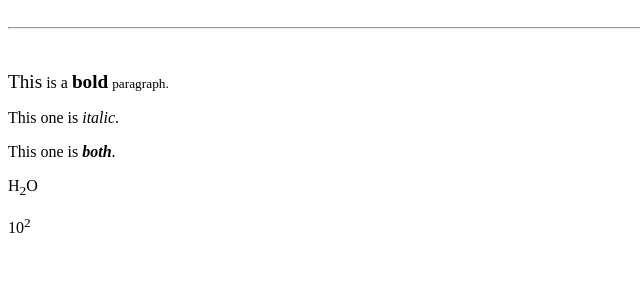
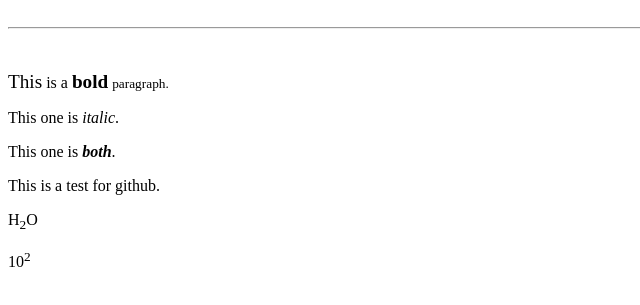
Before and after one commit to MichaelKavas/firstwebsite, a plain HTML site: page ga_site/index.html in a window 1280 px wide. Shown: the part 79-384 px from the top of the page, without its empty margins (0-640 px from the left). Drawn offline with Linux system fonts and the light colour scheme.

Commit message:
Updated from PHPStorm again

```diff
--- a/ga_site/index.html
+++ b/ga_site/index.html
@@ -13,6 +13,7 @@
         <p><big>This</big> is a <big><b>bold</b></big> <small>paragraph.</small></p>
         <p>This one is <i>italic</i>.</p>
         <p>This one is <b><i>both</i></b>.</p>
+        <p>This is a test for github.</p>
 
         <p>H<sub>2</sub>O</p>
         <p>10<sup>2</sup></p>
```
Also changed, not shown: 1 other file.
